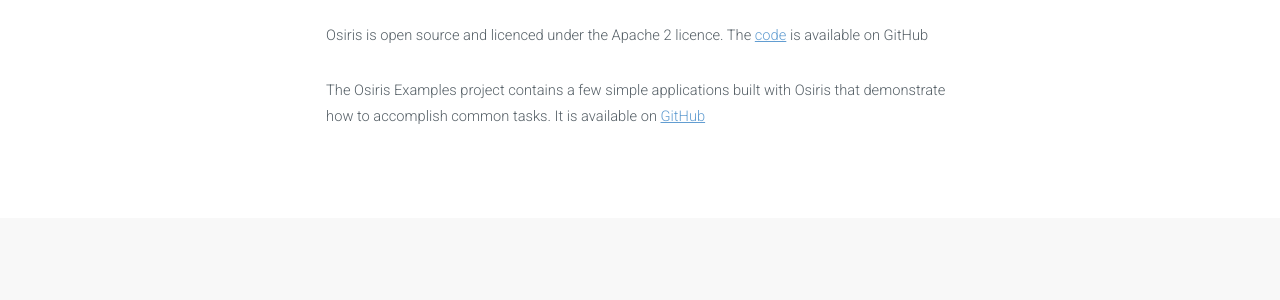
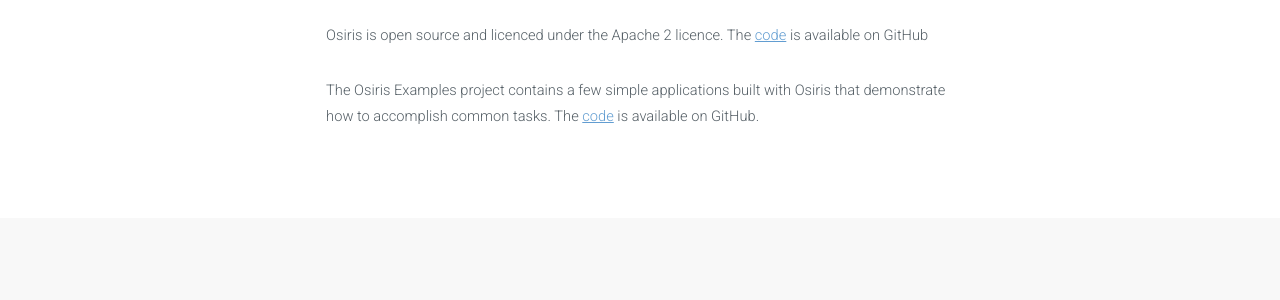
Before and after one commit to cjkent/cjkent.github.io, a Jekyll site: the page built from index.html, in a window 1280 px wide and 900 px high, scrolled down 1785 px. Shown: the part 513-813 px from the top of the window. Built offline with Jekyll 4.4.1, drawn with Linux system fonts in a browser that asks for light colours.

Commit message:
Content tweaks

```diff
--- a/index.html
+++ b/index.html
@@ -106,8 +106,8 @@
                     <p>Osiris is open source and licenced under the Apache 2 licence. The
                         <a href="https://github.com/cjkent/osiris">code</a> is available on GitHub</p>
                     <p>The Osiris Examples project contains a few simple applications built with Osiris that
-                        demonstrate how to accomplish common tasks. It is available on
-                        <a href="https://github.com/cjkent/osiris-examples">GitHub</a></p>
+                        demonstrate how to accomplish common tasks. The
+                        <a href="https://github.com/cjkent/osiris-examples">code</a> is available on GitHub.</p>
                 </section>
             </div>
         </div>
```
